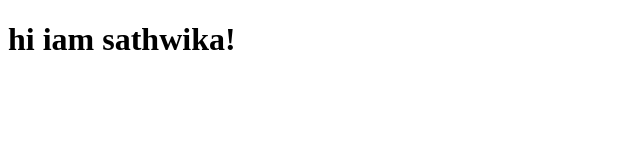
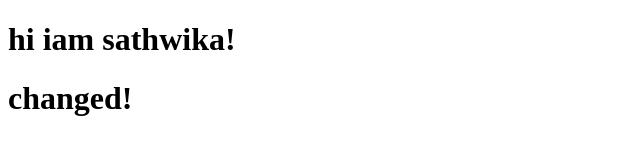
Before and after one commit to SathwikaK/myfirstrepo, a plain HTML site: page index.html in a window 1280 px wide. Shown: the whole page, without its empty margins (0-640 px from the left). Drawn offline with Linux system fonts and the light colour scheme.

Commit message:
Remote repo added a new heading

```diff
--- a/index.html
+++ b/index.html
@@ -8,5 +8,6 @@
 </head>
 <body>
     <h1>hi iam sathwika!</h1>
+    <h1>changed!</h1>
 </body>
 </html>
```
